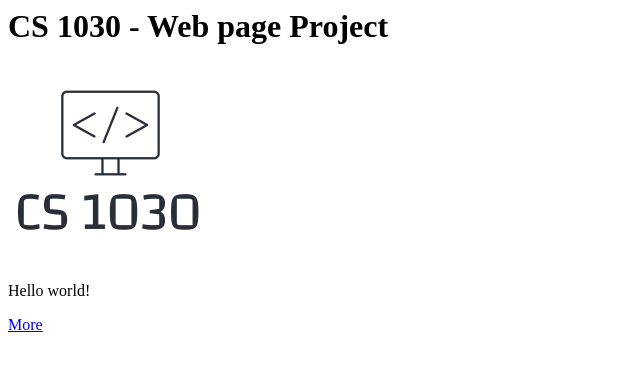
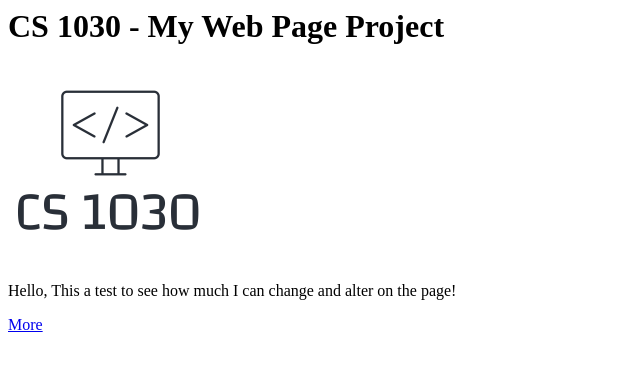
Before and after one commit to LatinKiri11/Repos, a plain HTML site: page index.html in a window 1280 px wide. Shown: the whole page, without its empty margins (0-640 px from the left). Drawn offline with Linux system fonts and the light colour scheme.

Commit message:
Update index.html

```diff
--- a/index.html
+++ b/index.html
@@ -1,14 +1,14 @@
 <html>
   <head>
-    <title>CS 1030 Web Page Project</title>
+    <title>CS 1030 My Web Page Project</title>
     <!-- Replace the content in the following line with your name. -->
-    <meta name="author" content="Cristian Gomez Cedillo">
+    <meta name="author" content="Boss Batman">
   </head>
   <body>
     <!-- Replace the lines in this body with your content. -->
-    <h1>CS 1030 - Web page Project</h1>
+    <h1>CS 1030 - My Web Page Project</h1>
     <img src="logo.png">
-    <p>Hello world!</p>
+    <p>Hello, This a test to see how much I can change and alter on the page!</p>
     <p><a href="secondpage.html">More</a></p>
   </body>
 </html>
```
